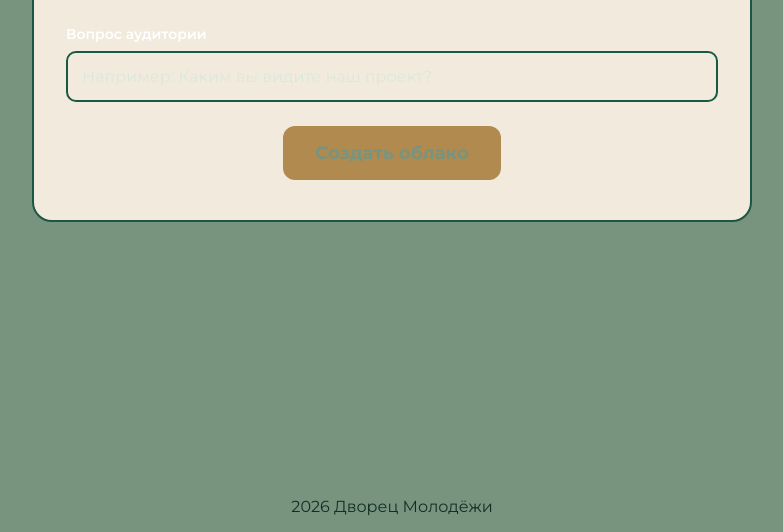
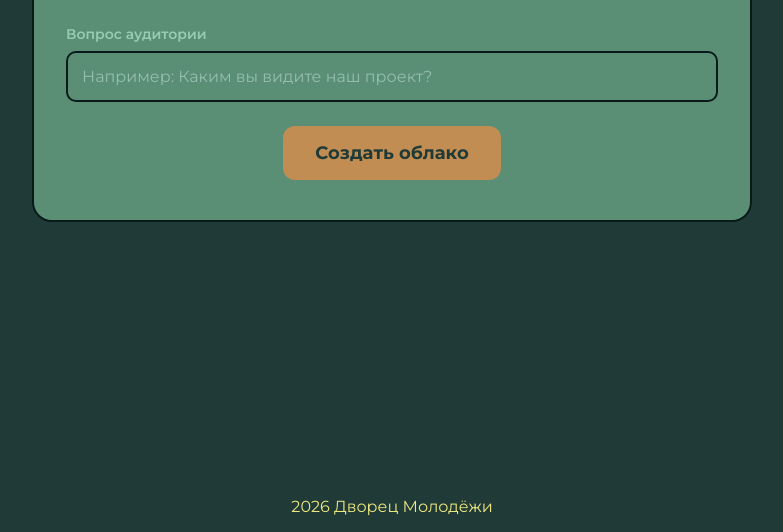
Before and after one commit to kiyooumi/malachite-childhood, a website: page public/index.html in a window 1280 px wide. Shown: the part 268-800 px from the top of the page, without its empty margins (248-1031 px from the left). Drawn offline with nearby package versions, Linux system fonts and the light colour scheme; no server answers.

Commit message:
Update style.css

```diff
--- a/public/style.css
+++ b/public/style.css
@@ -1,10 +1,10 @@
 :root {
-  --bg-main: #78947F;
-  --bg-second: #F2EBDD;
-  --accent-teal: #185844;
-  --accent-gold: #B08A4F;
-  --text-white: #102F27;
-  --text-soft: #FFFFFF;
+  --bg-main: #203B37;
+  --bg-second: #5A8F76;
+  --accent-teal: #081B1B;
+  --accent-gold: #C18D52;
+  --text-white: #EEE882;
+  --text-soft: #96CDB0;
 }
 
 * {
```
